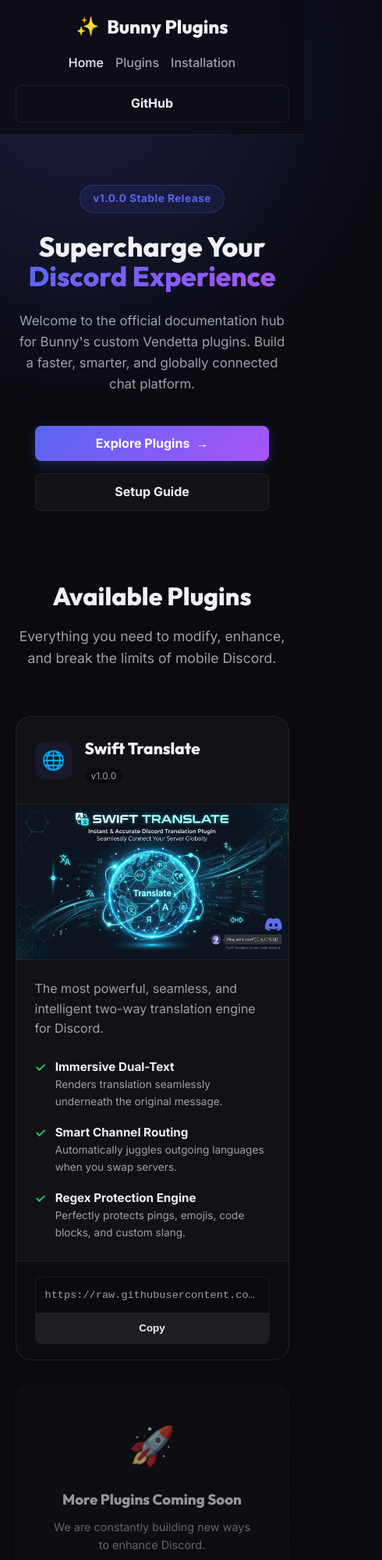
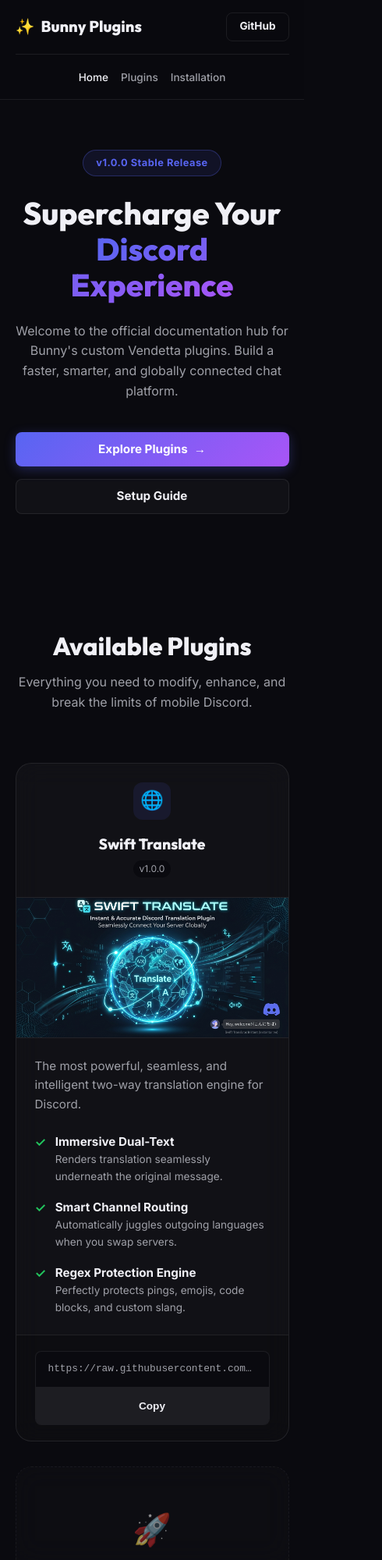
Before and after one commit to rugved-danej/discord-plugins, a website: page docs/index.html in a window 390 px wide. Shown: the top 2000 px of the page at 78% size, 490 px wide, since content can reach past the window. Drawn offline with Linux system fonts and the light colour scheme.

Commit message:
Rewrite CSS for bulletproof mobile responsiveness

```diff
--- a/docs/index.css
+++ b/docs/index.css
@@ -23,6 +23,7 @@ body {
     line-height: 1.6;
     overflow-x: hidden;
     position: relative;
+    width: 100%;
 }
 
 h1, h2, h3, .logo-text {
@@ -35,21 +36,25 @@ h1, h2, h3, .logo-text {
     border-radius: 50%;
     filter: blur(100px);
     z-index: -1;
-    opacity: 0.5;
+    opacity: 0.4;
 }
 .blob-1 {
-    width: 600px;
-    height: 600px;
+    width: 50vw;
+    height: 50vw;
+    max-width: 600px;
+    max-height: 600px;
     background: var(--glow);
-    top: -200px;
-    left: -200px;
+    top: -10%;
+    left: -10%;
 }
 .blob-2 {
-    width: 500px;
-    height: 500px;
-    background: rgba(168, 85, 247, 0.2);
-    bottom: -100px;
-    right: -100px;
+    width: 40vw;
+    height: 40vw;
+    max-width: 500px;
+    max-height: 500px;
+    background: rgba(168, 85, 247, 0.15);
+    bottom: 10%;
+    right: -10%;
 }
 
 /* Navbar */
@@ -57,9 +62,10 @@ h1, h2, h3, .logo-text {
     display: flex;
     justify-content: space-between;
     align-items: center;
-    padding: 20px 5%;
-    background: rgba(10, 10, 15, 0.7);
+    padding: 1.2rem 5%;
+    background: rgba(10, 10, 15, 0.85);
     backdrop-filter: blur(12px);
+    -webkit-backdrop-filter: blur(12px);
     border-bottom: 1px solid var(--border-glass);
     position: sticky;
     top: 0;
@@ -68,20 +74,22 @@ h1, h2, h3, .logo-text {
 .logo {
     display: flex;
     align-items: center;
-    gap: 10px;
-    font-size: 1.5rem;
+    gap: 0.5rem;
+    font-size: 1.25rem;
     font-weight: 800;
+    white-space: nowrap;
 }
 .nav-links {
     list-style: none;
     display: flex;
-    gap: 30px;
+    gap: 2rem;
 }
 .nav-links a {
     color: var(--text-muted);
     text-decoration: none;
     font-weight: 500;
     transition: color 0.3s ease;
+    font-size: 0.95rem;
 }
 .nav-links a:hover, .nav-links a.active {
     color: var(--text-main);
@@ -89,7 +97,7 @@ h1, h2, h3, .logo-text {
 
 /* Buttons */
 .btn {
-    padding: 10px 24px;
+    padding: 0.6rem 1.5rem;
     border-radius: 8px;
     font-weight: 600;
     text-decoration: none;
@@ -97,7 +105,10 @@ h1, h2, h3, .logo-text {
     transition: all 0.3s cubic-bezier(0.4, 0, 0.2, 1);
     display: inline-flex;
     align-items: center;
+    justify-content: center;
     gap: 8px;
+    font-size: 0.95rem;
+    white-space: nowrap;
 }
 .btn-primary {
     background: var(--accent-gradient);
@@ -127,33 +138,34 @@ h1, h2, h3, .logo-text {
 
 /* Hero Section */
 .hero {
-    min-height: 80vh;
+    min-height: calc(100vh - 80px);
     display: flex;
     align-items: center;
     justify-content: center;
     text-align: center;
-    padding: 0 5%;
+    padding: 2rem 5%;
 }
 .hero-content {
     max-width: 800px;
+    width: 100%;
 }
 .badge {
     display: inline-block;
-    padding: 6px 16px;
+    padding: 0.35rem 1rem;
     border-radius: 20px;
     background: rgba(88, 101, 242, 0.1);
     border: 1px solid var(--glow);
     color: var(--accent-primary);
-    font-size: 0.85rem;
+    font-size: 0.8rem;
     font-weight: 700;
-    margin-bottom: 24px;
+    margin-bottom: 1.5rem;
     letter-spacing: 0.5px;
 }
 .hero h1 {
-    font-size: 4.5rem;
+    font-size: clamp(2.5rem, 6vw, 4.5rem);
     font-weight: 800;
-    line-height: 1.1;
-    margin-bottom: 24px;
+    line-height: 1.15;
+    margin-bottom: 1.5rem;
 }
 .gradient-text {
     background: var(--accent-gradient);
@@ -161,9 +173,9 @@ h1, h2, h3, .logo-text {
     -webkit-text-fill-color: transparent;
 }
 .hero p {
-    font-size: 1.25rem;
+    font-size: clamp(1rem, 2vw, 1.25rem);
     color: var(--text-muted);
-    margin-bottom: 40px;
+    margin-bottom: 2.5rem;
     max-width: 600px;
     margin-left: auto;
     margin-right: auto;
@@ -171,7 +183,8 @@ h1, h2, h3, .logo-text {
 .hero-actions {
     display: flex;
     justify-content: center;
-    gap: 16px;
+    gap: 1rem;
+    flex-wrap: wrap;
 }
 
 /* Glass Panels */
@@ -185,93 +198,97 @@ h1, h2, h3, .logo-text {
 
 /* Plugins Section */
 .plugins-section {
-    padding: 100px 5%;
+    padding: 5rem 5%;
     max-width: 1200px;
     margin: 0 auto;
 }
 .section-header {
     text-align: center;
-    margin-bottom: 60px;
+    margin-bottom: 4rem;
 }
 .section-header h2 {
-    font-size: 2.5rem;
-    margin-bottom: 12px;
+    font-size: clamp(2rem, 4vw, 2.5rem);
+    margin-bottom: 0.5rem;
 }
 .section-header p {
     color: var(--text-muted);
-    font-size: 1.1rem;
+    font-size: clamp(1rem, 1.5vw, 1.1rem);
+    max-width: 600px;
+    margin: 0 auto;
 }
 
 .plugin-grid {
     display: grid;
-    grid-template-columns: repeat(auto-fit, minmax(350px, 1fr));
-    gap: 30px;
+    grid-template-columns: repeat(auto-fit, minmax(300px, 1fr));
+    gap: 2rem;
 }
 
 .plugin-card {
     display: flex;
     flex-direction: column;
     overflow: hidden;
-    transition: transform 0.4s cubic-bezier(0.175, 0.885, 0.32, 1.275);
+    transition: transform 0.3s ease, border-color 0.3s ease;
 }
 .plugin-card:hover {
-    transform: translateY(-8px);
-    border-color: rgba(255, 255, 255, 0.2);
+    transform: translateY(-4px);
+    border-color: rgba(255, 255, 255, 0.15);
 }
 
 .card-header {
-    padding: 24px;
+    padding: 1.5rem;
     display: flex;
     align-items: center;
-    gap: 16px;
+    gap: 1rem;
     border-bottom: 1px solid var(--border-glass);
 }
 .card-icon {
-    width: 48px;
-    height: 48px;
+    width: 3rem;
+    height: 3rem;
     border-radius: 12px;
     display: flex;
     align-items: center;
     justify-content: center;
     font-size: 1.5rem;
     background: rgba(88, 101, 242, 0.1);
+    flex-shrink: 0;
 }
 .card-title-group h3 {
-    font-size: 1.3rem;
-    margin-bottom: 4px;
+    font-size: 1.2rem;
+    margin-bottom: 0.2rem;
 }
 .version-tag {
     font-size: 0.75rem;
     background: var(--bg-dark);
-    padding: 2px 8px;
+    padding: 0.2rem 0.5rem;
     border-radius: 12px;
     color: var(--text-muted);
 }
 
 .card-image {
     width: 100%;
-    height: 200px;
+    height: 180px;
     object-fit: cover;
     border-bottom: 1px solid var(--border-glass);
 }
 
 .card-body {
-    padding: 24px;
+    padding: 1.5rem;
     flex-grow: 1;
 }
 .card-body .description {
     color: var(--text-muted);
-    margin-bottom: 24px;
+    margin-bottom: 1.5rem;
+    font-size: 0.95rem;
 }
 
 .feature-list {
     display: flex;
     flex-direction: column;
-    gap: 16px;
+    gap: 1rem;
 }
 .feature-item {
     display: flex;
-    gap: 12px;
+    gap: 0.75rem;
 }
 .feature-item .check {
     color: var(--success);
@@ -292,7 +309,7 @@ h1, h2, h3, .logo-text {
 }
 
 .card-footer {
-    padding: 20px 24px;
+    padding: 1.25rem 1.5rem;
     background: rgba(0, 0, 0, 0.2);
     border-top: 1px solid var(--border-glass);
 }
@@ -302,12 +319,13 @@ h1, h2, h3, .logo-text {
     border: 1px solid var(--border-glass);
     border-radius: 8px;
     overflow: hidden;
+    align-items: center;
 }
 .install-link-box code {
     flex-grow: 1;
-    padding: 12px;
+    padding: 0.75rem 1rem;
     font-family: monospace;
-    font-size: 0.85rem;
+    font-size: 0.8rem;
     color: var(--text-muted);
     overflow: hidden;
     text-overflow: ellipsis;
@@ -317,10 +335,12 @@ h1, h2, h3, .logo-text {
     background: var(--border-glass);
     border: none;
     color: var(--text-main);
-    padding: 0 16px;
+    padding: 0.75rem 1rem;
     cursor: pointer;
     font-weight: 600;
     transition: background 0.2s;
+    font-size: 0.85rem;
+    height: 100%;
 }
 .copy-btn:hover {
     background: rgba(255, 255, 255, 0.15);
@@ -333,61 +353,62 @@ h1, h2, h3, .logo-text {
 }
 .card-content-center {
     text-align: center;
-    padding: 40px;
+    padding: 3rem 1.5rem;
 }
 .coming-soon-icon {
-    font-size: 3rem;
-    margin-bottom: 16px;
+    font-size: 2.5rem;
+    margin-bottom: 1rem;
 }
 .card-content-center p {
     color: var(--text-muted);
     font-size: 0.9rem;
-    margin-top: 8px;
+    margin-top: 0.5rem;
 }
 
 /* Installation Section */
 .installation-section {
-    padding: 60px 5% 120px;
+    padding: 3rem 5% 6rem;
     max-width: 800px;
     margin: 0 auto;
 }
 .install-guide {
-    padding: 40px;
+    padding: 2.5rem 1.5rem;
 }
 .install-guide h2 {
-    font-size: 2rem;
-    margin-bottom: 30px;
+    font-size: clamp(1.75rem, 3vw, 2rem);
+    margin-bottom: 2rem;
     text-align: center;
 }
 .steps {
     display: flex;
     flex-direction: column;
-    gap: 20px;
+    gap: 1.25rem;
 }
 .step {
     display: flex;
     align-items: center;
-    gap: 20px;
+    gap: 1.25rem;
     background: rgba(0, 0, 0, 0.2);
-    padding: 20px;
+    padding: 1.25rem;
     border-radius: 12px;
     border: 1px solid var(--border-glass);
 }
 .step-number {
-    width: 40px;
-    height: 40px;
+    width: 2.5rem;
+    height: 2.5rem;
     border-radius: 50%;
     background: var(--accent-gradient);
     display: flex;
     align-items: center;
     justify-content: center;
     font-weight: 800;
-    font-size: 1.2rem;
+    font-size: 1.1rem;
     flex-shrink: 0;
 }
 .step-text {
-    font-size: 1.1rem;
+    font-size: 0.95rem;
     color: var(--text-muted);
+    line-height: 1.5;
 }
 .step-text strong {
     color: var(--text-main);
@@ -396,84 +417,85 @@ h1, h2, h3, .logo-text {
 /* Footer */
 footer {
     text-align: center;
-    padding: 40px;
+    padding: 2rem 5%;
     border-top: 1px solid var(--border-glass);
     color: var(--text-muted);
-    font-size: 0.9rem;
+    font-size: 0.85rem;
 }
 
-/* Responsive */
-@media (max-width: 900px) {
-    .hero h1 {
-        font-size: 3.5rem;
-    }
-}
-
+/* Modern Mobile Responsiveness */
 @media (max-width: 768px) {
     .navbar {
-        flex-direction: column;
-        padding: 15px 5%;
-        gap: 15px;
+        flex-wrap: wrap;
+        padding: 1rem 5%;
     }
+
     .nav-links {
-        flex-wrap: wrap;
+        width: 100%;
         justify-content: center;
-        gap: 15px;
+        gap: 1.5rem;
+        order: 3;
+        margin-top: 1rem;
+        padding-top: 1rem;
+        border-top: 1px solid var(--border-glass);
     }
+
+    .btn-outline {
+        padding: 0.4rem 1rem;
+        font-size: 0.85rem;
+    }
+
     .hero {
-        min-height: 60vh;
-        padding-top: 40px;
+        min-height: auto;
+        padding-top: 4rem;
+        padding-bottom: 4rem;
     }
-    .hero h1 {
-        font-size: 2.8rem;
-    }
-    .hero p {
-        font-size: 1.05rem;
-    }
+
     .hero-actions {
         flex-direction: column;
+        align-items: stretch;
+    }
+
+    .hero-actions .btn {
         width: 100%;
-        max-width: 300px;
-        margin: 0 auto;
     }
-    .btn {
-        width: 100%;
-        justify-content: center;
-    }
-    .plugins-section {
-        padding: 60px 5%;
-    }
-    .section-header h2 {
-        font-size: 2rem;
-    }
+
     .plugin-grid {
         grid-template-columns: 1fr;
     }
-    .installation-section {
-        padding: 40px 5% 80px;
-    }
-    .install-guide {
-        padding: 24px;
-    }
-    .install-guide h2 {
-        font-size: 1.6rem;
-    }
+
     .step {
         flex-direction: column;
         text-align: center;
-        gap: 12px;
-        padding: 16px;
+        padding: 1.5rem;
     }
 }
 
 @media (max-width: 480px) {
-    .hero h1 {
-        font-size: 2.2rem;
+    .nav-links {
+        gap: 1rem;
     }
+    .nav-links a {
+        font-size: 0.85rem;
+    }
+
+    .card-header {
+        flex-direction: column;
+        text-align: center;
+    }
+
     .install-link-box {
         flex-direction: column;
     }
+
+    .install-link-box code {
+        width: 100%;
+        text-align: center;
+        border-bottom: 1px solid var(--border-glass);
+    }
+
     .copy-btn {
-        padding: 12px;
+        width: 100%;
+        padding: 1rem;
     }
 }
```
